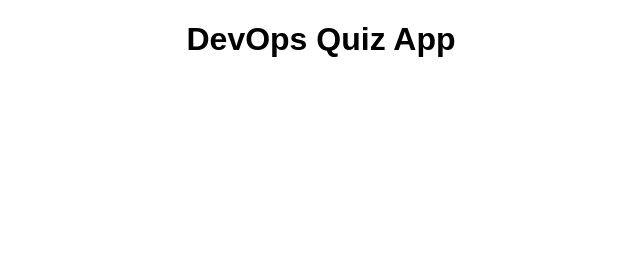
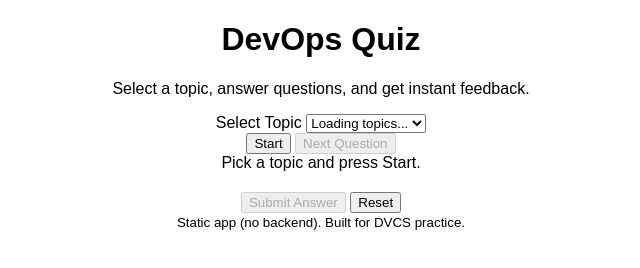
Before and after one commit to MuslemaAlshubly/devops-quiz-app, a plain HTML site: page index.html in a window 1280 px wide. Shown: the whole page, without its empty margins (319-959 px from the left). Drawn offline with Linux system fonts and the light colour scheme.

Commit message:
Add quiz UI layout.

```diff
--- a/index.html
+++ b/index.html
@@ -1,11 +1,55 @@
 <!DOCTYPE html>
-<html>
+<html lang="en">
 <head>
+  <meta charset="UTF-8" />
+  <meta name="viewport" content="width=device-width, initial-scale=1.0" />
   <title>DevOps Quiz App</title>
-  <link rel="stylesheet" href="styles.css">
+  <link rel="stylesheet" href="styles.css" />
 </head>
 <body>
-  <h1>DevOps Quiz App</h1>
+  <div class="container">
+    <header>
+      <h1>DevOps Quiz</h1>
+      <p class="subtitle">Select a topic, answer questions, and get instant feedback.</p>
+    </header>
+
+    <section class="panel">
+      <label for="topicSelect">Select Topic</label>
+      <select id="topicSelect">
+        <option value="">Loading topics...</option>
+      </select>
+
+      <div class="controls">
+        <button id="startBtn" type="button">Start</button>
+        <button id="nextBtn" type="button" disabled>Next Question</button>
+      </div>
+    </section>
+
+    <main class="panel">
+      <div id="status" class="status">Pick a topic and press Start.</div>
+
+      <div id="questionCard" class="question-card hidden">
+        <h2 id="questionText"></h2>
+
+        <form id="optionsForm" class="options"></form>
+
+        <div class="controls">
+          <button id="submitBtn" type="button" disabled>Submit Answer</button>
+          <button id="resetBtn" type="button">Reset</button>
+        </div>
+
+        <div id="feedbackBox" class="feedback hidden">
+          <div id="feedbackText" class="feedback-text"></div>
+          <div id="explanationText" class="explanation"></div>
+        </div>
+      </div>
+    </main>
+
+    <footer>
+      <small>Static app (no backend). Built for DVCS practice.</small>
+    </footer>
+  </div>
+
   <script src="app.js"></script>
 </body>
 </html>
```
